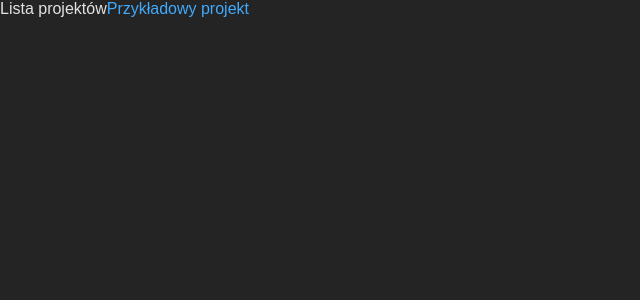
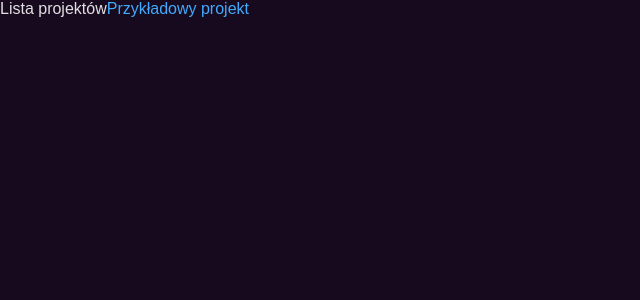
Before and after one commit to P4TTRYK/IGP-BIM-EngineeringThesis, a React (Vite) app in the folder app/xeokit/: page /#/ in a window 1280 px wide. Shown: the top 300 px of the page, without its empty margins (0-640 px from the left). Built offline with nearby package versions, Linux system fonts and the light colour scheme.

Commit message:
Add simple theme styles

```diff
--- a/app/xeokit/src/index.css
+++ b/app/xeokit/src/index.css
@@ -1,11 +1,16 @@
 :root {
-    font-family: sans-serif;
-    color: rgba(255, 255, 255, 0.87);
-    background-color: #242424;
+    --background-color: #180a1e;
+    --text-color: rgba(255, 255, 255, 0.87);
+    --link-color: #40aafd;
+    --subtle-color: #a664c8;
+    --light-background-color: #2e1d37;
 }
 
 body {
+    font-family: sans-serif;
     margin: 0 !important;
+    color: var(--text-color);
+    background-color: var(--background-color);
 }
 
 a {
```
